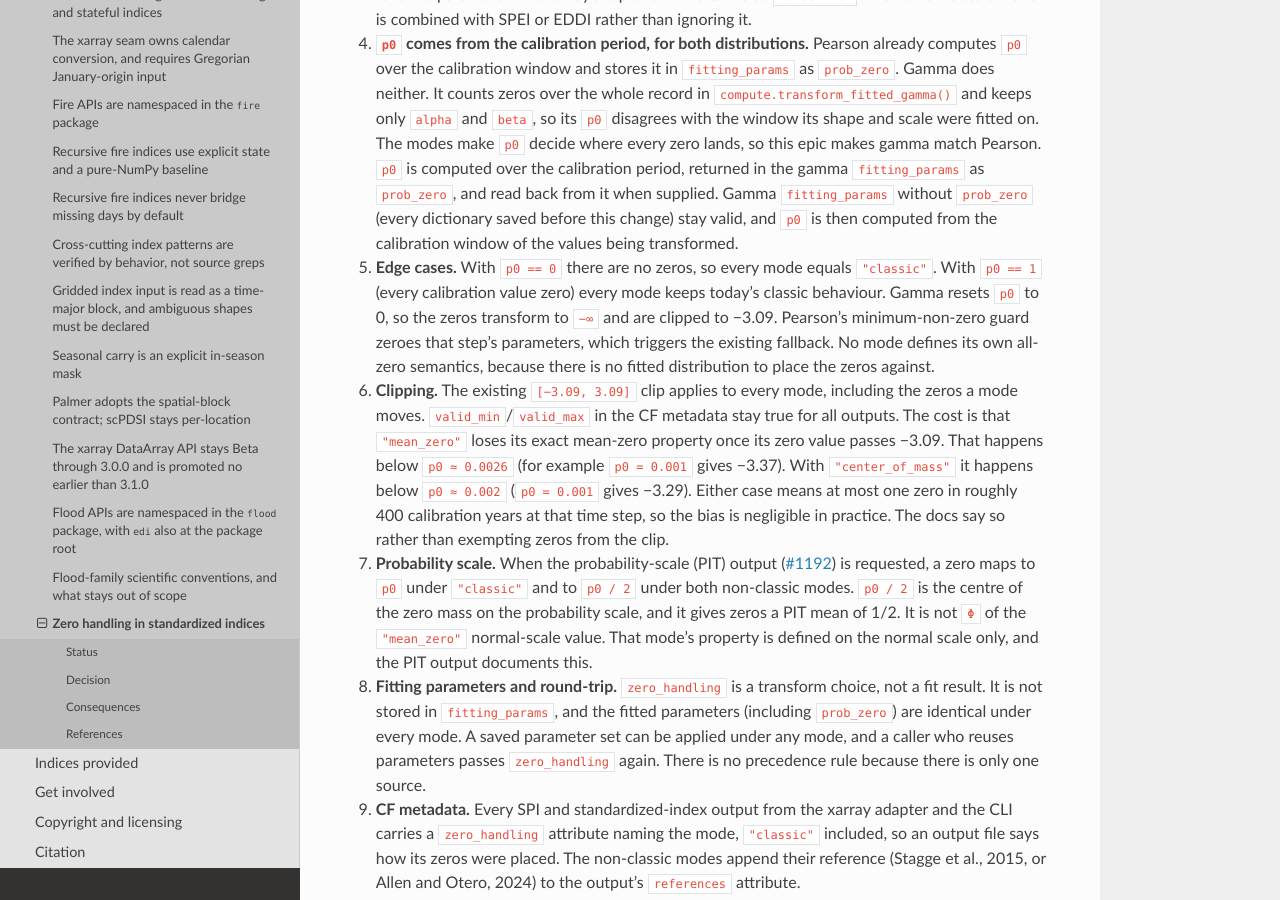
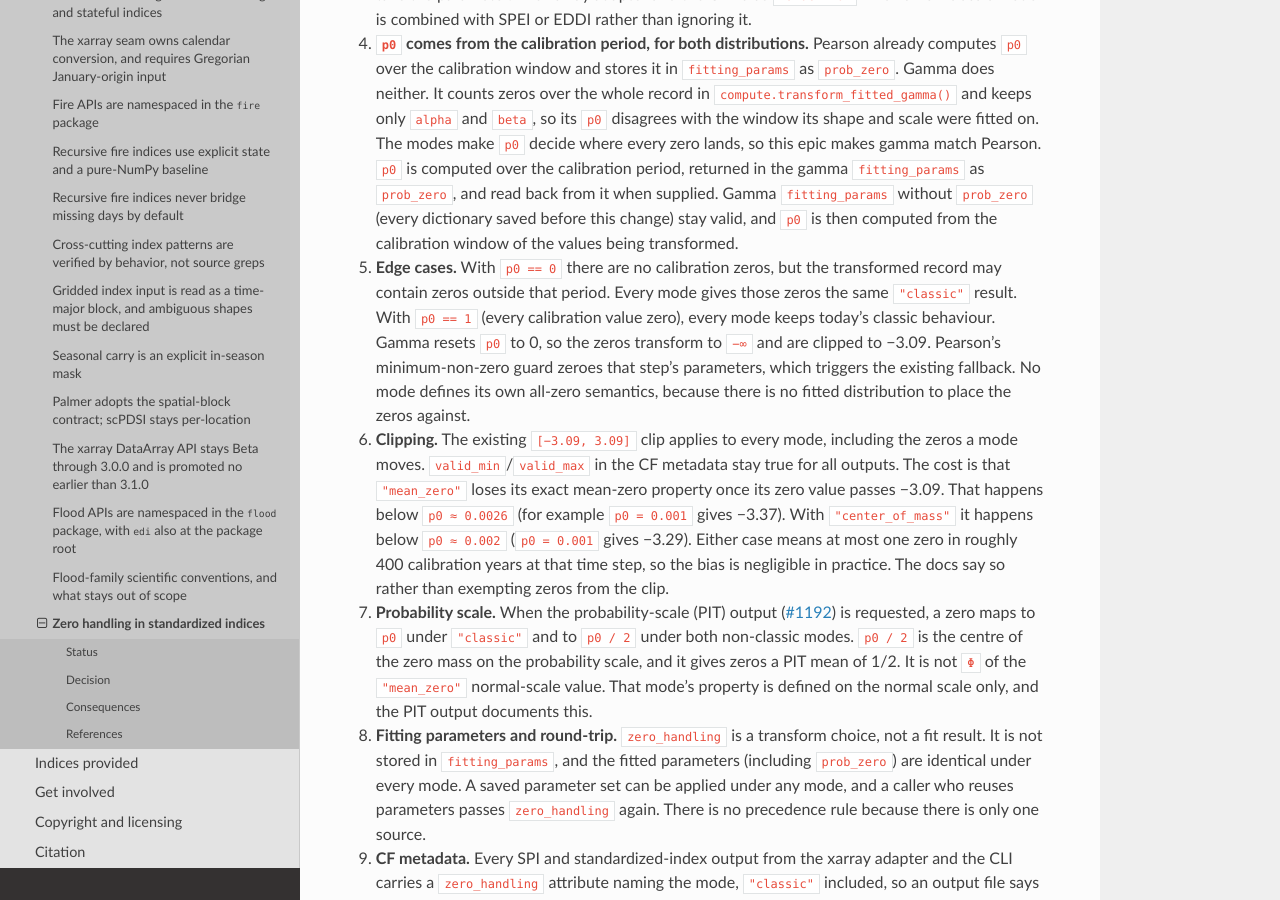
Before and after one commit to monocongo/climate_indices, a Sphinx documentation site: the page built from docs/adr/0015-zero-handling-in-standardized-indices.md, in a window 1280 px wide and 900 px high, scrolled down 1155 px. Built offline with Sphinx 7.4.7 and the Read the Docs theme 3.1.0, drawn with Linux system fonts in a browser that asks for light colours.

Commit message:
docs(adr): clarify zero handling outside calibration period
Finding: 4124669666
Review-Anchor: https://github.com/monocongo/climate_indices/pull/1200#discussion_r4124669666

```diff
--- a/docs/adr/0015-zero-handling-in-standardized-indices.md
+++ b/docs/adr/0015-zero-handling-in-standardized-indices.md
@@ -65,11 +65,13 @@ asked by [#1185](https://github.com/monocongo/climate_indices/issues/1185).
    this change) stay valid, and `p0` is then computed from the calibration
    window of the values being transformed.
 
-5. **Edge cases.** With `p0 == 0` there are no zeros, so every mode equals
-   `"classic"`. With `p0 == 1` (every calibration value zero) every mode keeps
-   today's classic behaviour. Gamma resets `p0` to 0, so the zeros transform to
-   `−∞` and are clipped to −3.09. Pearson's minimum-non-zero guard zeroes that
-   step's parameters, which triggers the existing fallback. No mode defines its
+5. **Edge cases.** With `p0 == 0` there are no calibration zeros, but the
+   transformed record may contain zeros outside that period. Every mode gives
+   those zeros the same `"classic"` result. With `p0 == 1` (every calibration
+   value zero), every mode keeps today's classic behaviour. Gamma resets `p0`
+   to 0, so the zeros transform to `−∞` and are clipped to −3.09. Pearson's
+   minimum-non-zero guard zeroes that step's parameters, which triggers the
+   existing fallback. No mode defines its
    own all-zero semantics, because there is no fitted distribution to place the
    zeros against.
 
```
